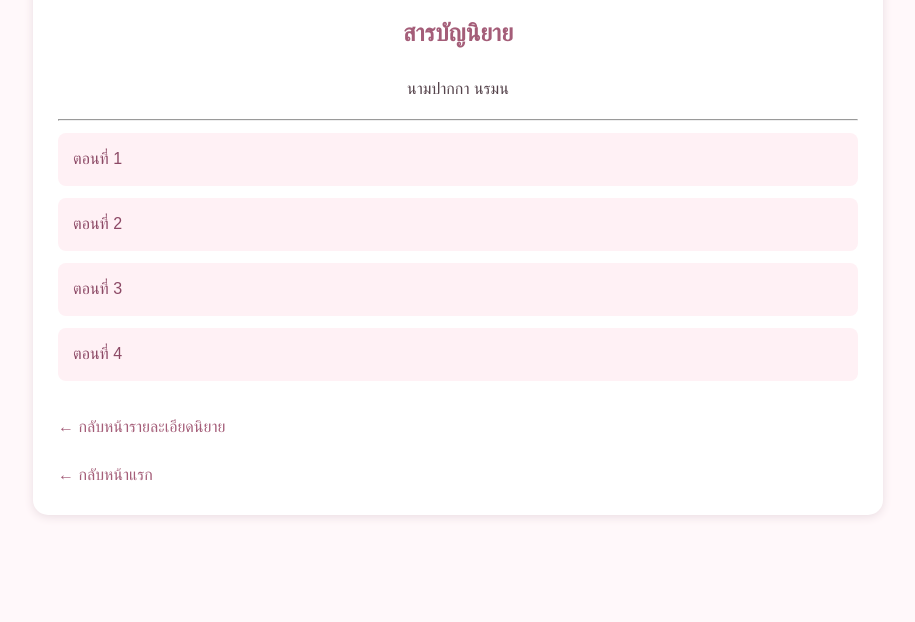
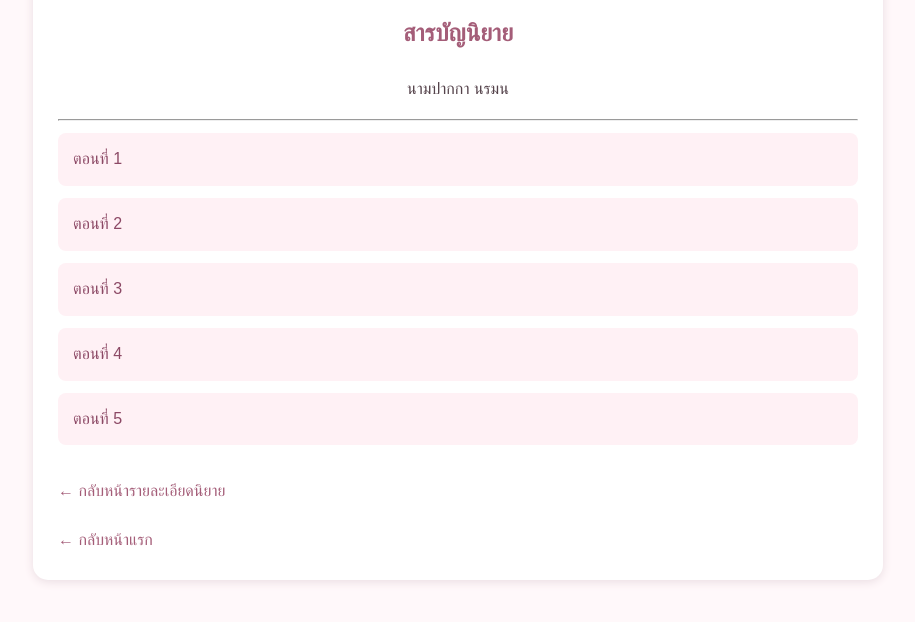
Before and after one commit to Noramon42/Noramon-novel, a plain HTML site: page yha-rak-chapters.html in a window 1280 px wide. Shown: the part 134-756 px from the top of the page, without its empty margins (182-1097 px from the left). Drawn offline with Linux system fonts and the light colour scheme.

Commit message:
เพิ่มลิงก์ตอนที่ 5 ในสารบัญ

```diff
--- a/yha-rak-chapters.html
+++ b/yha-rak-chapters.html
@@ -77,6 +77,8 @@
         <a class="episode" href="yha-rak-ep4.html">
     ตอนที่ 4
 </a>
+     <a class="episode" href="yha-rak-ep5.html">
+    ตอนที่ 5
         <a class="back" href="yha-rak.html">
             ← กลับหน้ารายละเอียดนิยาย
         </a>
```
